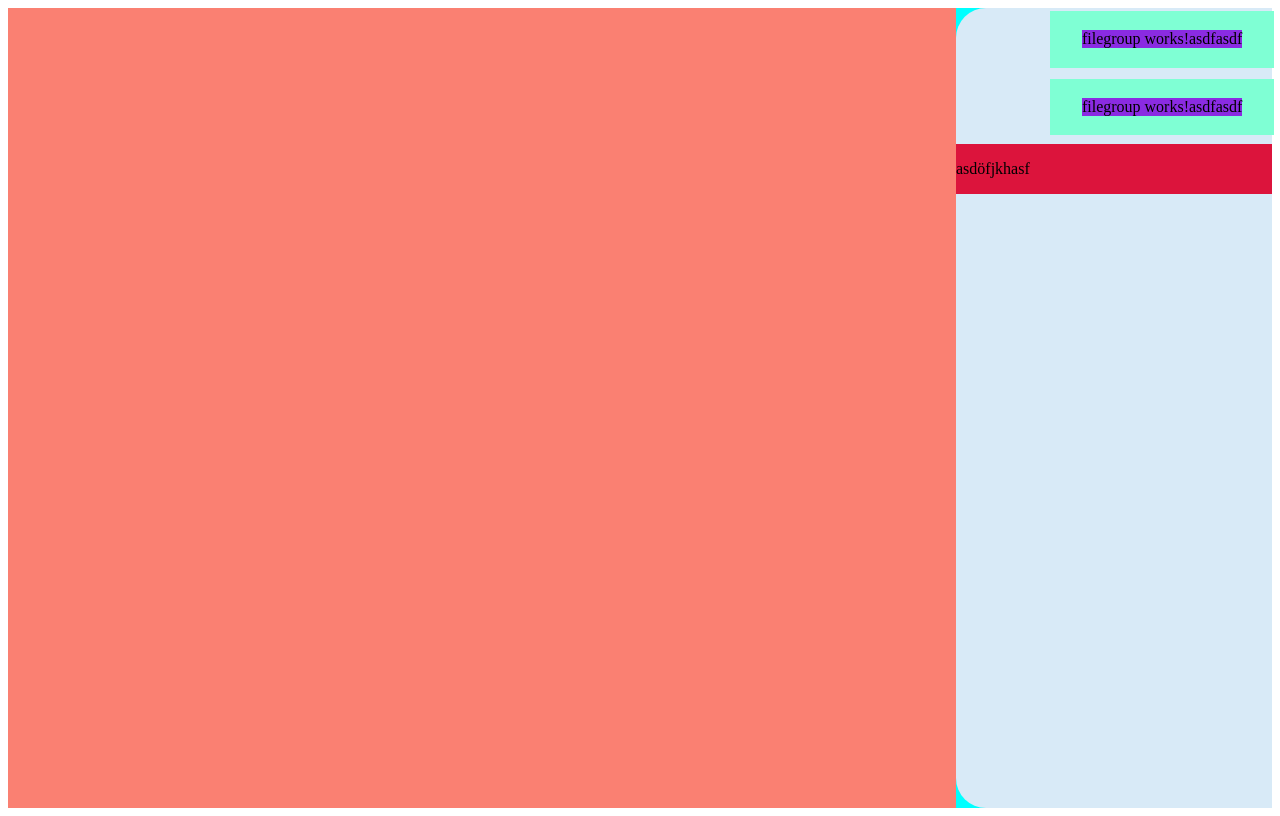
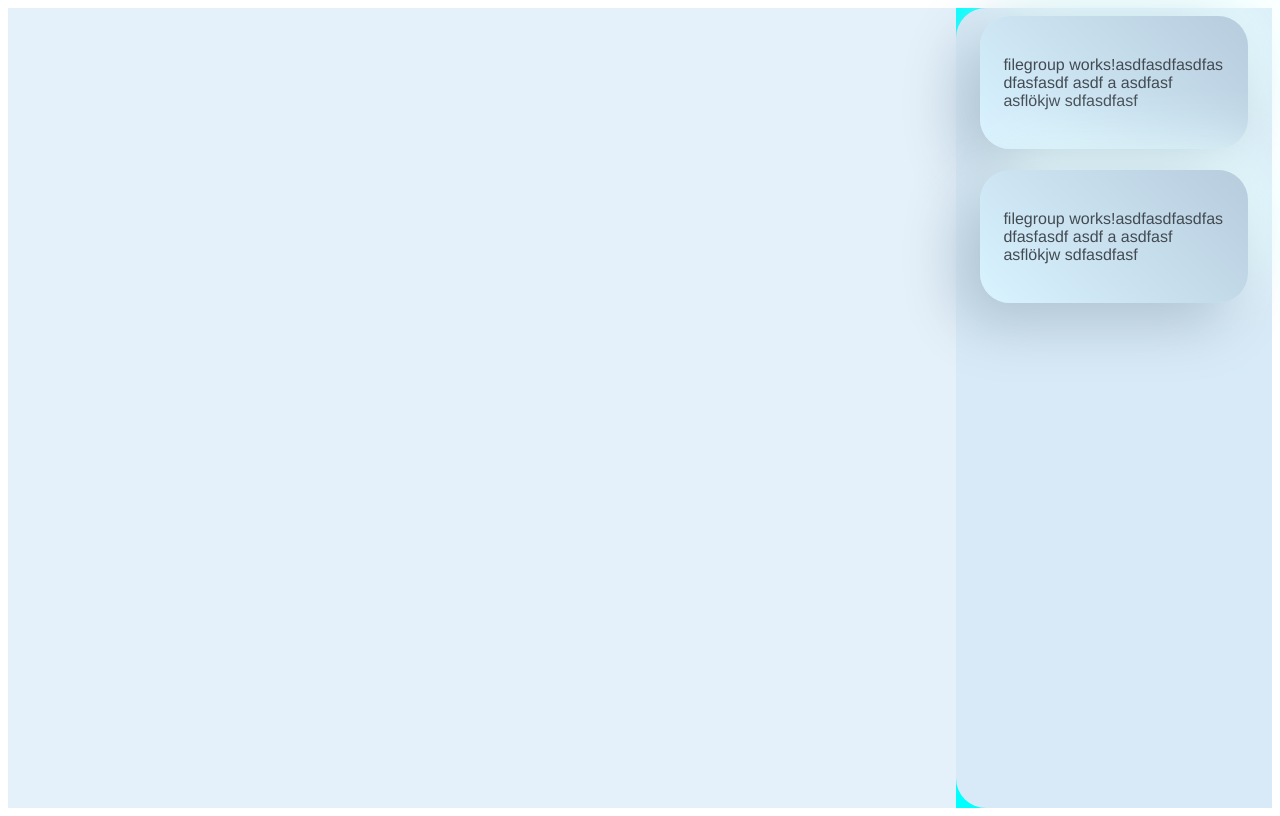
Before and after one commit to maximilianspiess/ccyp-journal, an Angular app: page / in a window 1280 px wide. Built offline with nearby package versions, Linux system fonts and the light colour scheme.

Commit message:
restructure app component, style filenav and filegroup

```diff
--- a/src/app/app.component.html
+++ b/src/app/app.component.html
@@ -4,7 +4,7 @@
   </div>
   <div class="filecontainer-container">
     <div class="file-container">
-
+      <!-- file content -->
     </div>
     <div class="filenav-container">
       <app-filenav>
--- a/src/app/app.component.sass
+++ b/src/app/app.component.sass
@@ -1,7 +1,9 @@
 $font-family: Helvetica, Arial, sans-serif
+$background-color-file: #E5F1FAFF
+$color-file: #343A3FFF
 
-html
-  font-family: $font-family
+//html
+//  font-family: $font-family
 
 .content
   display: flex
@@ -9,6 +11,7 @@ html
   max-width: 100vw
   height: 100vh
   background-color: aqua
+  font-family: $font-family
 
 .filecontainer-container
   display: flex
@@ -17,7 +20,7 @@ html
 .file-container
   width: 75%
   height: 100%
-  background-color: salmon
+  background-color: $background-color-file
 
 .filenav-container
   width: 25%
--- a/src/app/filegroup/filegroup.component.html
+++ b/src/app/filegroup/filegroup.component.html
@@ -1,5 +1,5 @@
 <div class="container">
   <div class="text">
-    <p>filegroup works!asdfasdf</p>
+    <p>filegroup works!asdfasdfasdfas dfasfasdf asdf a asdfasf asflökjw sdfasdfasf</p>
   </div>
 </div>
--- a/src/app/filegroup/filegroup.component.sass
+++ b/src/app/filegroup/filegroup.component.sass
@@ -1,10 +1,20 @@
 .container
-  width: 100%
+  width: 70%
   height: auto
-  padding: 2% 20%
-  margin: 2% 10%
-  background-color: aquamarine
+  //padding: 10px
+  //margin: 10px 25px
+  padding: 7.5%
+  margin: 2.5% 7.5%
+  border-radius: 30px
+  background: linear-gradient(225deg, #b7ccdd, #d9f3ff)
+  box-shadow: -20px 20px 60px #adc1d0, 20px -20px 60px #e9ffff
+  display: flex
+  justify-content: center
+  align-items: center
+  font-size: 1em
 
 .text
+  height: auto
   align-self: center
-  background-color: blueviolet
+  //background-color: blueviolet
+  overflow-wrap: break-word
--- a/src/app/filenav/filenav.component.html
+++ b/src/app/filenav/filenav.component.html
@@ -1,7 +1,4 @@
 <div class="container">
   <app-filegroup></app-filegroup>
   <app-filegroup></app-filegroup>
-  <div class="test">
-    <p>asdöfjkhasf</p>
-  </div>
 </div>
--- a/src/app/filenav/filenav.component.sass
+++ b/src/app/filenav/filenav.component.sass
@@ -1,3 +1,5 @@
+$color-filenav: #434B52FF
+
 .container
   display: flex
   flex-direction: column
@@ -8,8 +10,4 @@
   background-color: #D8EAF7FF
   border-top-left-radius: 30px
   border-bottom-left-radius: 30px
-
-.test
-  width: 100%
-  height: auto
-  background-color: crimson
+  color: $color-filenav
```
